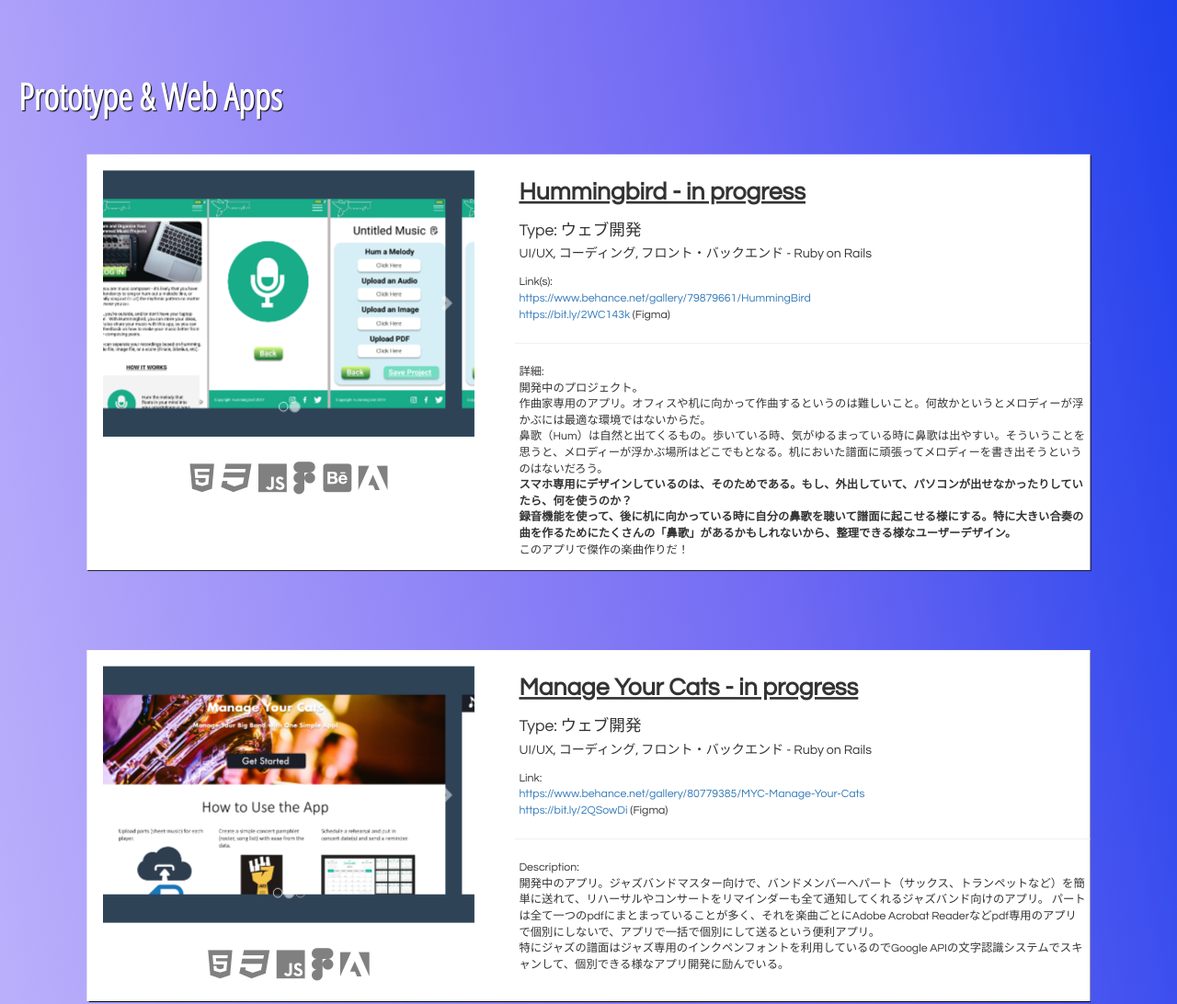
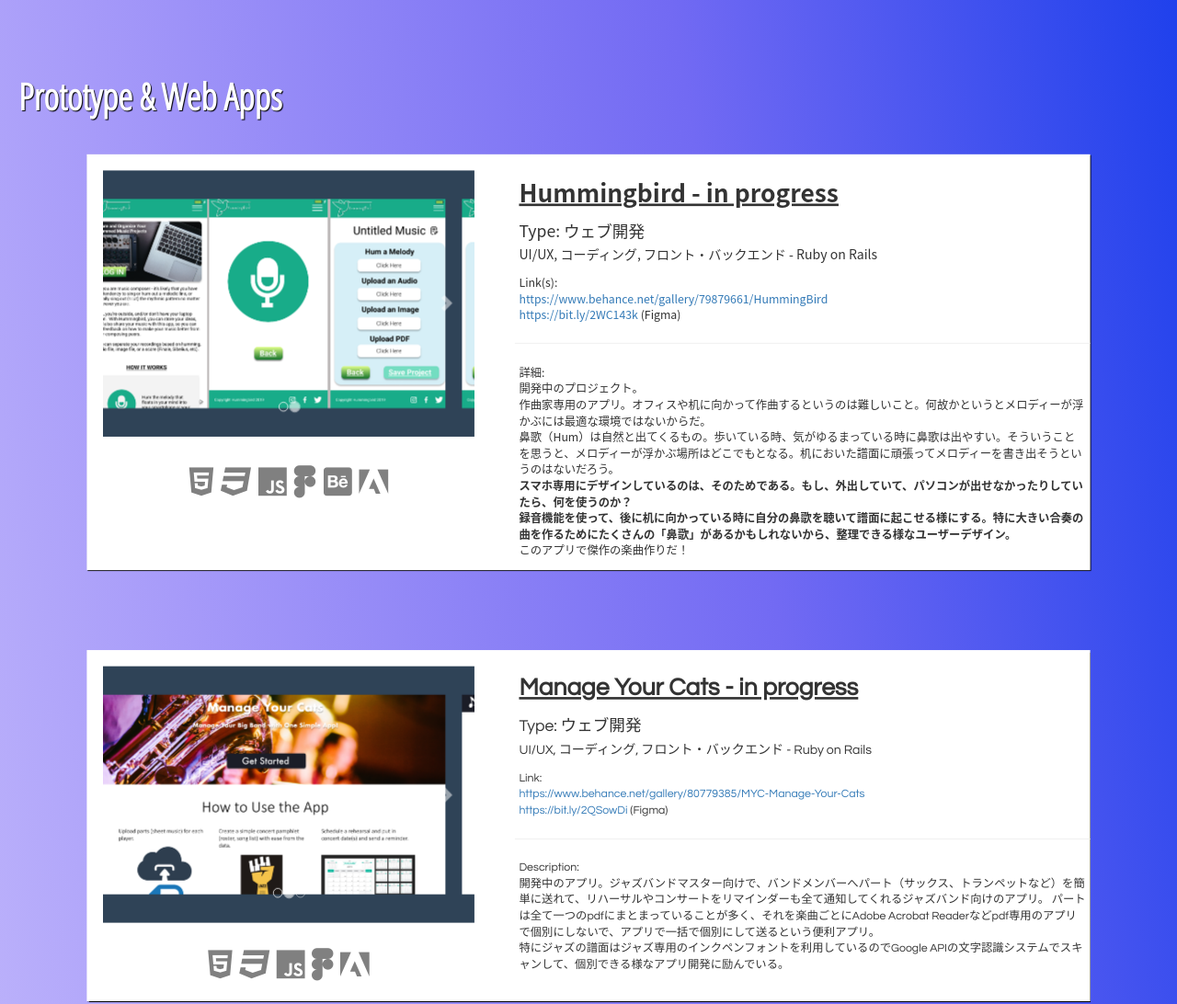
Before and after one commit to rfujiwar23/page-renewal, a plain HTML site: page japanese.html in a window 1280 px wide. Shown: the part 506-1598 px from the top of the page at 92% size. Drawn offline with nearby package versions, Linux system fonts and the light colour scheme.

Commit message:
Update style.css

```diff
--- a/css/style.css
+++ b/css/style.css
@@ -136,6 +136,10 @@ body {
   transform: scale(0.88);
 }
 
+.jp {
+  font-family: "ヒラギノ角ゴ Pro W3", "Hiragino Kaku Gothic Pro", Osaka, メイリオ, Meiryo, "ＭＳ Ｐゴシック", "MS PGothic", "ＭＳ ゴシック" , "MS Gothic", "Noto Sans CJK JP", TakaoPGothic, sans-serif;
+
+}
 /* .project:hover {
    transform: scale(0.95);
    background-color: #f2f2f2;
```
